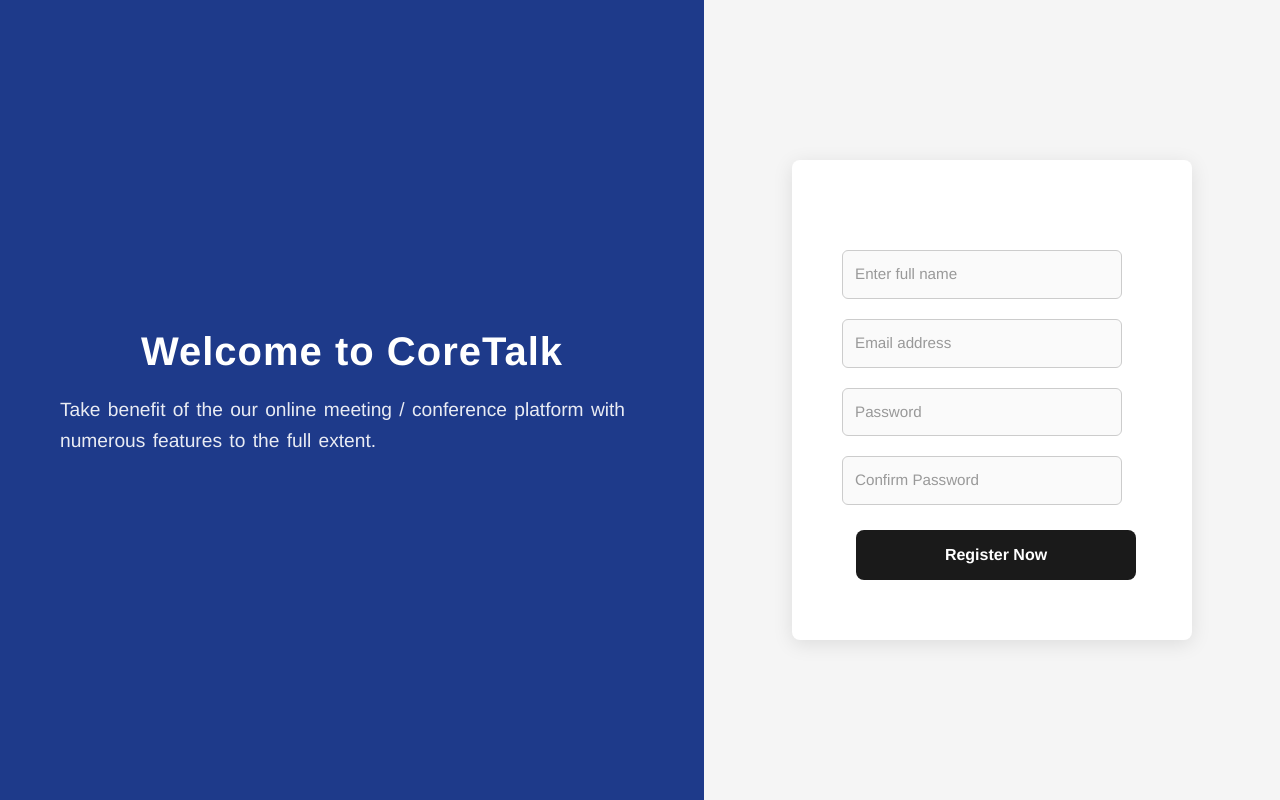
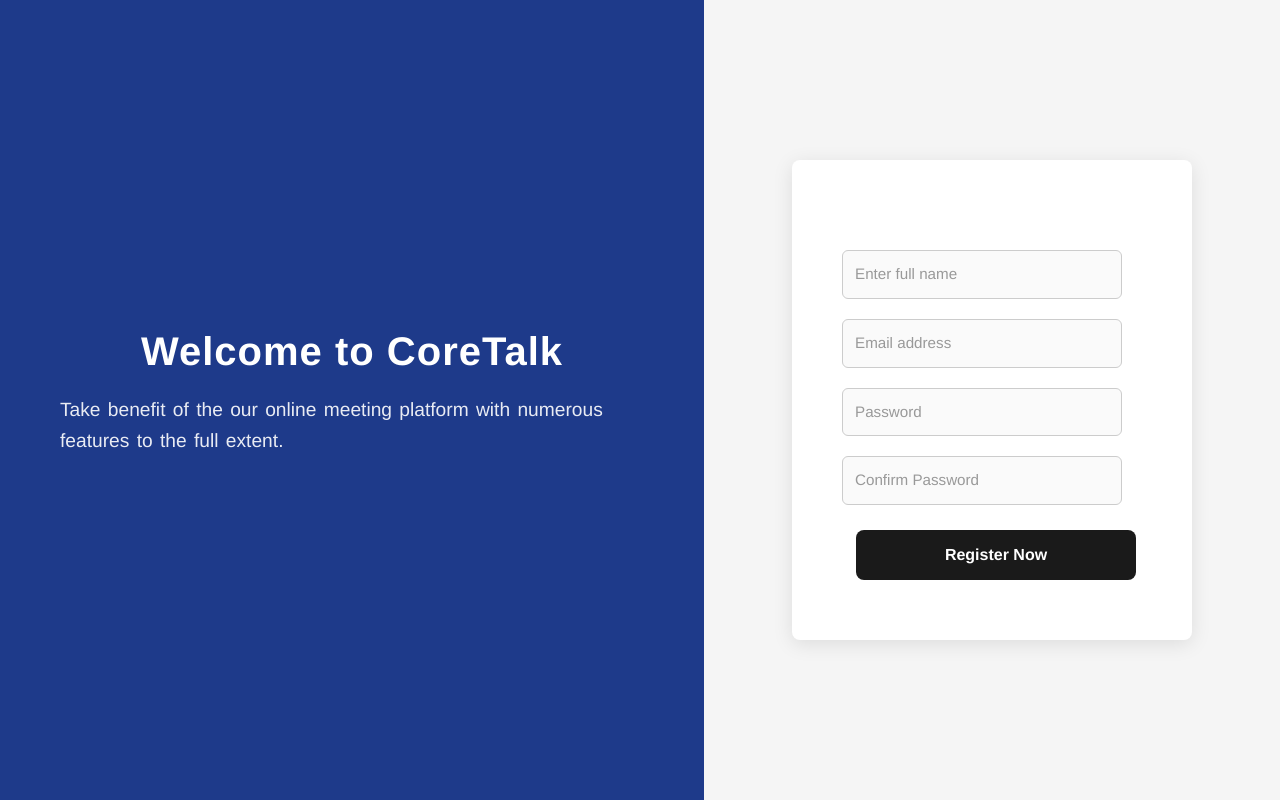
Before and after one commit to laksh-jain-17/coretalk, a Vue app: page /Registration in a window 1280 px wide. Built offline with nearby package versions, Linux system fonts and the light colour scheme.

Commit message:
Update Registration.vue

```diff
--- a/src/pages/Registration.vue
+++ b/src/pages/Registration.vue
@@ -3,7 +3,7 @@
     <div id="container" v-if="show">
         <div id="leftbox">
             <h1>Welcome to CoreTalk</h1>
-            <p>Take benefit of the our online meeting / conference platform with numerous features to the full extent.</p>
+            <p>Take benefit of the our online meeting platform with numerous features to the full extent.</p>
         </div>
         <div id="rightbox">
             <!--h1>Registration page</h1-->
```
